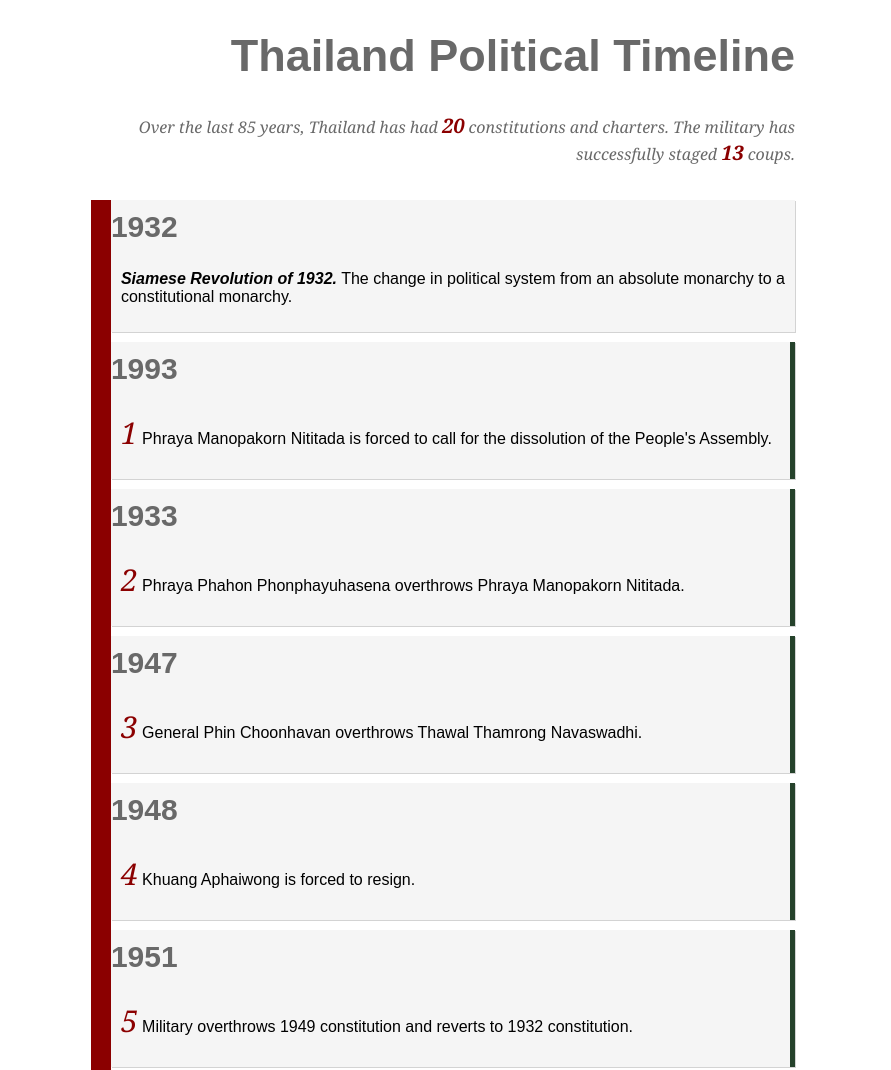
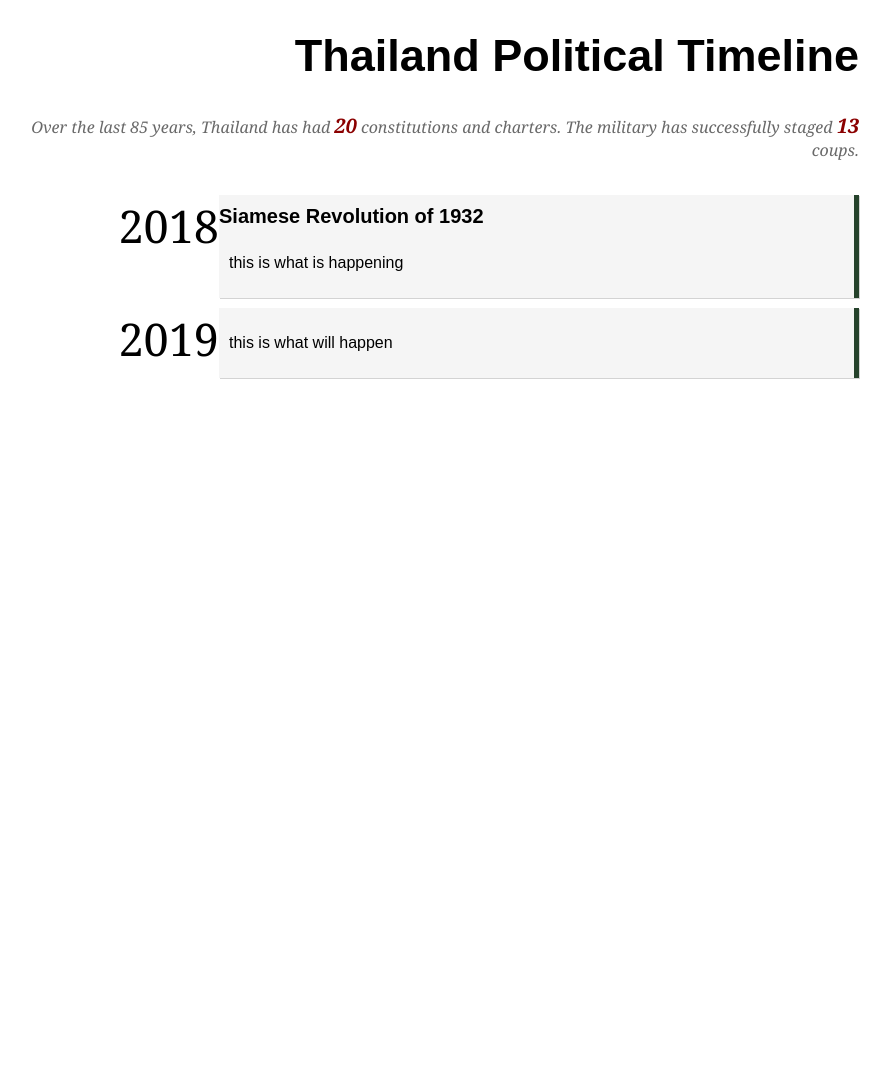
Before and after one commit to pathiratk/THPoliticalTimeline, a plain HTML site: page index.html in a window 1280 px wide. Shown: the top 1070 px of the page, without its empty margins (197-1088 px from the left). After the commit the page ends 800 px from the top, so only its background shows below. Drawn offline with Linux system fonts and the light colour scheme.

Commit message:
remodel timeline

```diff
--- a/index.html
+++ b/index.html
@@ -26,8 +26,33 @@ There are more events to be added.
             The military has successfully staged <strong>13</strong> coups.</h2>
         </div>
 
+
         <div id="timeline">
+            <div class="year">
+                <span class="year-heading">2018</span>
+                <div id="line"> </div>
+                <div class="list">
+                    <div class="coup">
+                        <h3>Siamese Revolution of 1932</h3>
+                        <p>this is what is happening</p>
+                    </div>
 
+                </div>
+            </div>
+            <div class="year">
+                <span class="year-heading">2019</span>
+                <div id="line"> </div>
+                <div class="list">
+                    <div class="coup">
+                        <p>this is what will happen</p>
+                    </div>
+                </div>
+            </div>
+        </div>
+
+
+<!--
+        <div id="timeline">
             <div id="line">
             </div>
 
@@ -38,7 +63,7 @@ There are more events to be added.
                 </div>
 
                 <div class="coup">
-                    <h3>1993</h3>
+                    <h3>1933</h3>
                     <p><em>1</em> Phraya Manopakorn Nititada is forced to call for the dissolution of the People's Assembly.</p>
 
                 </div>
@@ -104,5 +129,6 @@ There are more events to be added.
                 </div>
             </div>
         </div>
+-->
     </body>
 </html>
--- a/timeline.css
+++ b/timeline.css
@@ -11,9 +11,13 @@ a, h2 strong, p em{
     color: darkred;
 }
 
+h2, #intro {
+    color: dimgray;
+}
+
 body {
     font-family: sans-serif;
-    width: 55%;
+    width: 65%;
     margin-left: auto;
     margin-right: auto;
     margin-bottom: 150px;
@@ -39,7 +43,6 @@ button {
 h1 {
     font-size: 45px;
     text-align: right;
-    color: dimgray;
 }
 
 h2 {
@@ -53,26 +56,19 @@ h2 strong{
 
 h3 {
     margin: 10px 0px;
-    font-size: 30px;
-    color: dimgray;
+    font-size: 20px;
 }
 
 #intro {
     font-style: italic;
     font-family: Georgia;
     text-align: right;
-    color: dimgray;
     padding-bottom: 20px;
 }
 
 #line {
-    flex-basis: 25px;
+    flex-basis: 0px;
     background-color: darkred;
-}
-
-#list {
-    display: flex;
-    flex-direction: column;
 }
 
 p {
@@ -90,5 +86,24 @@ p strong{
 
 #timeline {
     display: flex;
+    flex-direction: column;
     justify-content: center;
 }
+
+.year {
+    display: flex;
+}
+
+.year-heading {
+    text-align: right;
+    font-family: Georgia;
+    font-size: 45px;
+    width: 30%
+
+}
+
+.list {
+    display: flex;
+    width: 100%;
+    flex-direction: column;
+}
```
